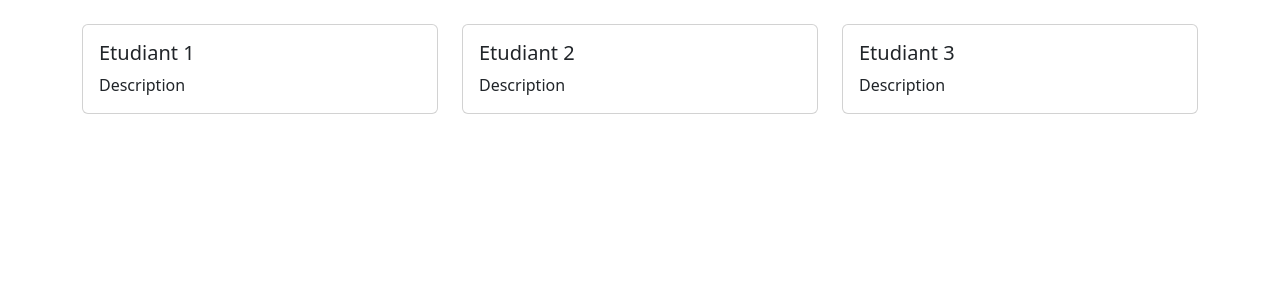
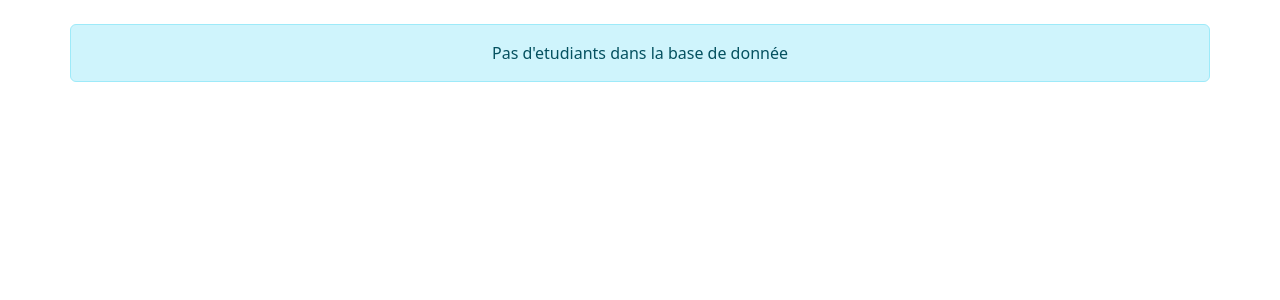
Before and after one commit to papaye1855/demodoctech, a Django app: page / in a window 1280 px wide. Shown: the top 300 px of the page. Run offline with Django 5.2, Linux system fonts and the light colour scheme; data that the repository does not hold is empty.

Commit message:
Recuperer les etudiants et les afficher dans le template index

```diff
--- a/demoetudiants/demoetudiants/views.py
+++ b/demoetudiants/demoetudiants/views.py
@@ -1,8 +1,11 @@
 from django.http.response import HttpResponse
 from django.shortcuts import render
 
+from etudiants.models import Etudiants
+
 def index(request):
-    return render(request,"index.html")
+    etudiants = Etudiants.objects.all()
+    return render(request,"index.html",{"etudiants":etudiants})
 
 def contact(request):
     return HttpResponse("Bienvenue sur la page contact")
--- a/demoetudiants/templates/index.html
+++ b/demoetudiants/templates/index.html
@@ -9,30 +9,21 @@
 <body>
     <div class="container">
         <div class="row mt-4">
-            <div class="col-4">
-                <div class="card">
-                    <div class="card-body">
-                      <h5 class="card-title">Etudiant 1</h5>
-                      <p class="card-text">Description</p>
+
+            {% for etudiant in etudiants %}
+                <div class="col-4 mb-3">
+                    <div class="card">
+                        <div class="card-body">
+                        <h5 class="card-title">{{ etudiant.prenom }}  {{ etudiant.nom }}  </h5>
+                        <p class="card-text">{{ etudiant.description }}</p>
+                        </div>
                     </div>
                 </div>
-            </div>
-            <div class="col-4">
-                <div class="card">
-                    <div class="card-body">
-                      <h5 class="card-title">Etudiant 2</h5>
-                      <p class="card-text">Description</p>
-                    </div>
-                </div>
-            </div>
-            <div class="col-4">
-                <div class="card">
-                    <div class="card-body">
-                      <h5 class="card-title">Etudiant 3</h5>
-                      <p class="card-text">Description</p>
-                    </div>
-                </div>
-            </div>
+            {% empty %}
+                <p class="alert alert-info text-center w-100">Pas d'etudiants dans la base de donnée</p>
+            {% endfor %}
+
+
         </div>
     </div>
 
```
Also changed, not shown: demoetudiants/db.sqlite3.
